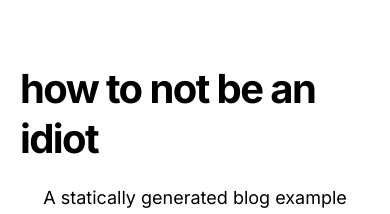
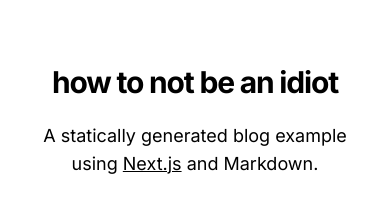
Before and after one commit to sethdaily/dont-be-stupid, a Next.js app: page / in a window 390 px wide. Shown: the top 214 px of the page. Built offline with nearby package versions, Linux system fonts and the light colour scheme.

Commit message:
Update intro.tsx

```diff
--- a/src/app/_components/intro.tsx
+++ b/src/app/_components/intro.tsx
@@ -3,7 +3,7 @@ import { CMS_NAME } from "@/lib/constants";
 export function Intro() {
   return (
     <section className="flex-col md:flex-row flex items-center md:justify-between mt-16 mb-16 md:mb-12">
-      <h1 className="text-5xl md:text-8xl font-bold tracking-tighter leading-tight md:pr-8">
+      <h1 className="text-3xl md:text-8xl font-bold tracking-tighter leading-tight md:pr-8">
         how to not be an idiot
       </h1>
       <h4 className="text-center md:text-left text-lg mt-5 md:pl-8">
```
